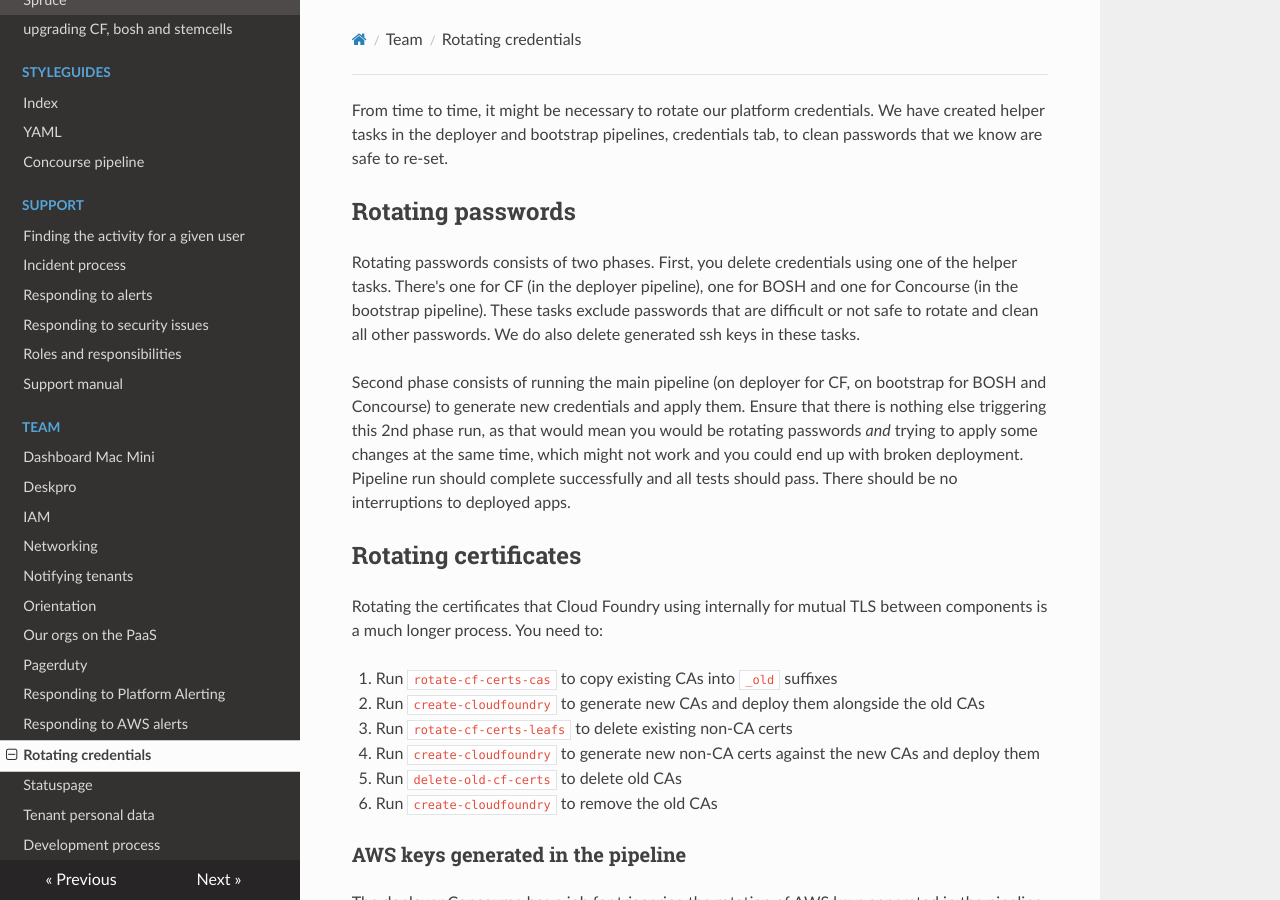
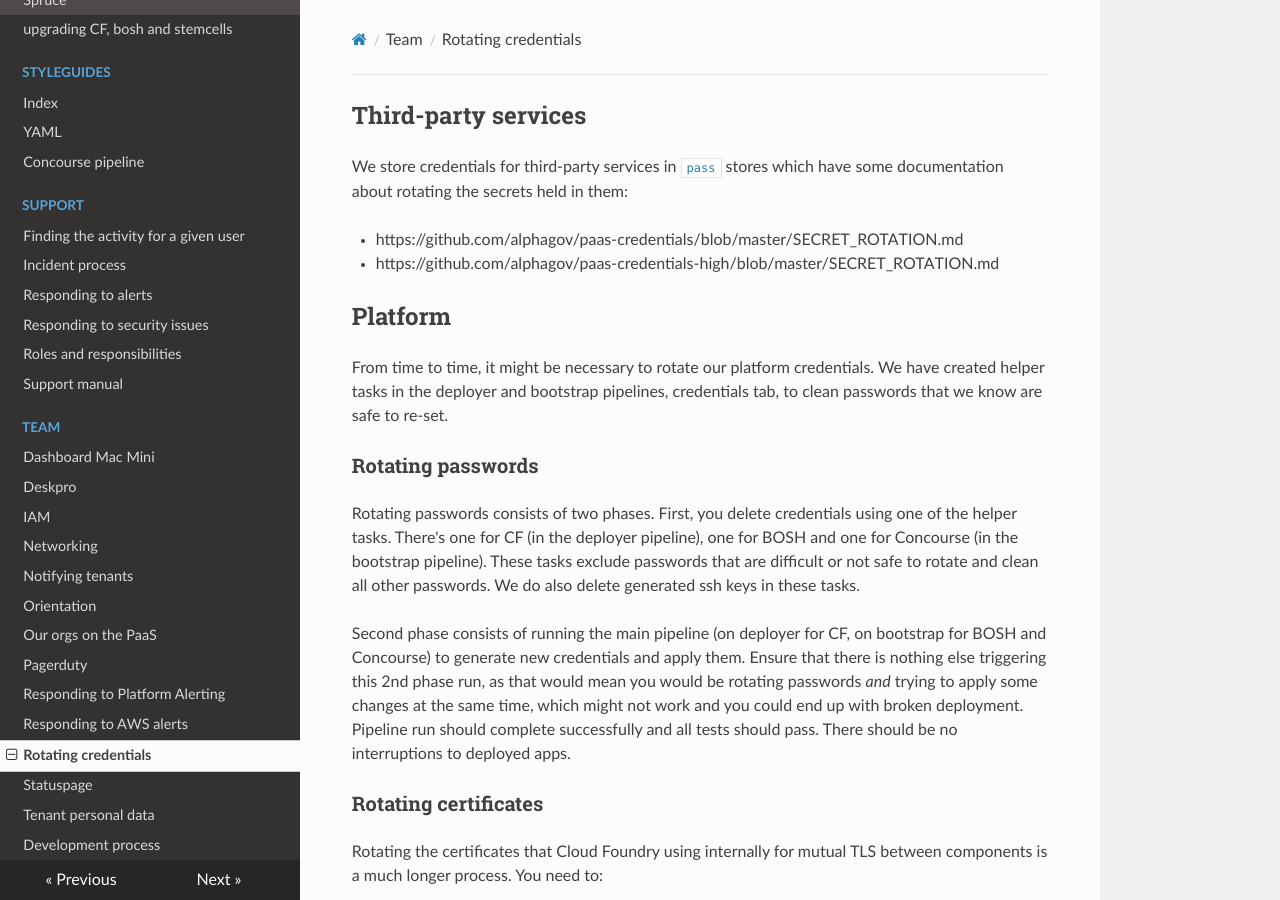
Before and after one commit to alphagov/paas-team-manual, an MkDocs documentation site: the page built from docs/team/rotating_credentials.md, in a window 1280 px wide and 900 px high. Built offline with MkDocs 1.6.1, drawn with Linux system fonts in a browser that asks for light colours; nearby versions of some CDN libraries.

Commit message:
Link to pass store secret rotation
In addition to the documentation that we have about rotating platform
secrets via the deploy pipelines, because these weren't previously easy
to find or know about.

```diff
--- a/docs/team/rotating_credentials.md
+++ b/docs/team/rotating_credentials.md
@@ -1,12 +1,21 @@
+## Third-party services
+
+We store credentials for third-party services in [`pass`](https://www.passwordstore.org/) stores which have some documentation about rotating the secrets held in them:
+
+- https://github.com/alphagov/paas-credentials/blob/master/SECRET_ROTATION.md
+- https://github.com/alphagov/paas-credentials-high/blob/master/SECRET_ROTATION.md
+
+## Platform
+
 From time to time, it might be necessary to rotate our platform credentials. We have created helper tasks in the deployer and bootstrap pipelines, credentials tab, to clean passwords that we know are safe to re-set.
 
-## Rotating passwords
+### Rotating passwords
 
 Rotating passwords consists of two phases. First, you delete credentials using one of the helper tasks. There's one for CF (in the deployer pipeline), one for BOSH and one for Concourse (in the bootstrap pipeline). These tasks exclude passwords that are difficult or not safe to rotate and clean all other passwords. We do also delete generated ssh keys in these tasks.
 
 Second phase consists of running the main pipeline (on deployer for CF, on bootstrap for BOSH and Concourse) to generate new credentials and apply them. Ensure that there is nothing else triggering this 2nd phase run, as that would mean you would be rotating passwords _and_ trying to apply some changes at the same time, which might not work and you could end up with broken deployment. Pipeline run should complete successfully and all tests should pass. There should be no interruptions to deployed apps.
 
-## Rotating certificates
+### Rotating certificates
 
 Rotating the certificates that Cloud Foundry using internally for mutual TLS
 between components is a much longer process. You need to:
@@ -27,7 +36,7 @@ The deployer Concourse has a job for triggering the rotation of AWS keys generat
 
 The job works by removing the resources from the Terraform state file (without touching the keys themselves). This causes new access keys to be generated on the next pipeline run. Unused keys are deleted in a post-deploy job after every pipeline run. This operation is safe to do at any time, so it triggers automatically every 30 days. It is also included as a step in the manual credential rotation job.
 
-## Limited functionality during rotation
+### Limited functionality during rotation
 
 We have lot of functionality that requires credentials outside of the pipeline. These are mainly our scripts that are orchestrated via Makefile. Most of the tasks (like `bosh-cli` or any ssh tasks) will not work during rotation, as they need credentials (concourse password, ssh keys) that have been deleted and are either not available or not applied yet.
 
```
